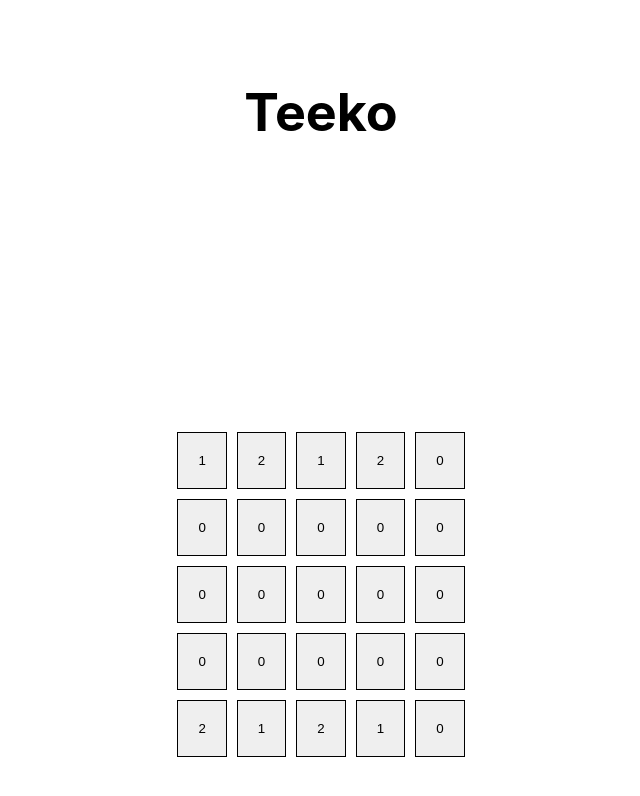
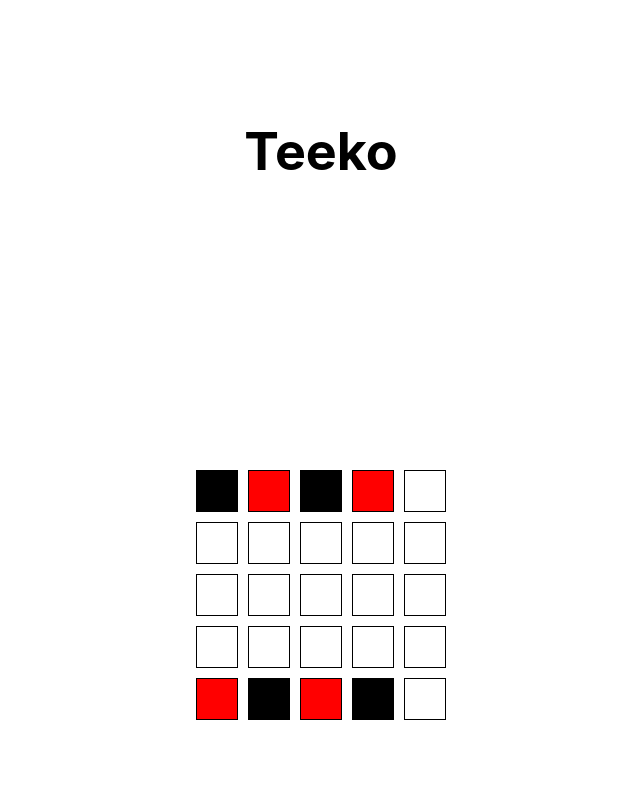
Before and after one commit to eb16/teeko-online, a React (Create React App) app: page / in a window 1280 px wide. Shown: the top 796 px of the page, without its empty margins (319-959 px from the left). Built offline with nearby package versions, Linux system fonts and the light colour scheme.

Commit message:
Adds colors to the players pieces ⚫️🔴

```diff
--- a/src/features/game/Game.tsx
+++ b/src/features/game/Game.tsx
@@ -1,7 +1,11 @@
-import React, { useState } from "react";
+import React from "react";
 import { useSelector, useDispatch } from "react-redux";
-import { selectBoard, movePiece, selectActiveCell } from "./gameSlice";
-import styles from "./Board.module.css";
+import {
+  selectBoard,
+  movePiece,
+  selectActiveCell,
+  Selection
+} from "./gameSlice";
 
 export function Game() {
   const board = useSelector(selectBoard);
@@ -21,12 +25,16 @@
                   activeCell && activeCell.x === x && activeCell.y === y
                     ? "blue"
                     : "black"
-                }`
+                }`,
+                background:
+                  cell === Selection.PLAYER1
+                    ? "black"
+                    : cell === Selection.PLAYER2
+                    ? "red"
+                    : "white"
               }}
               onClick={() => dispatch(movePiece({ to: { x, y } }))}
-            >
-              {cell}
-            </button>
+            />
           ))}
         </div>
       ))}
--- a/src/features/game/gameSlice.ts
+++ b/src/features/game/gameSlice.ts
@@ -1,8 +1,7 @@
 import { createSlice, PayloadAction } from "@reduxjs/toolkit";
 import { RootState } from "../../app/store";
-import { getRandomInt } from "../../utils/helpers";
 
-enum Selection {
+export enum Selection {
   NONE,
   PLAYER1,
   PLAYER2
```
